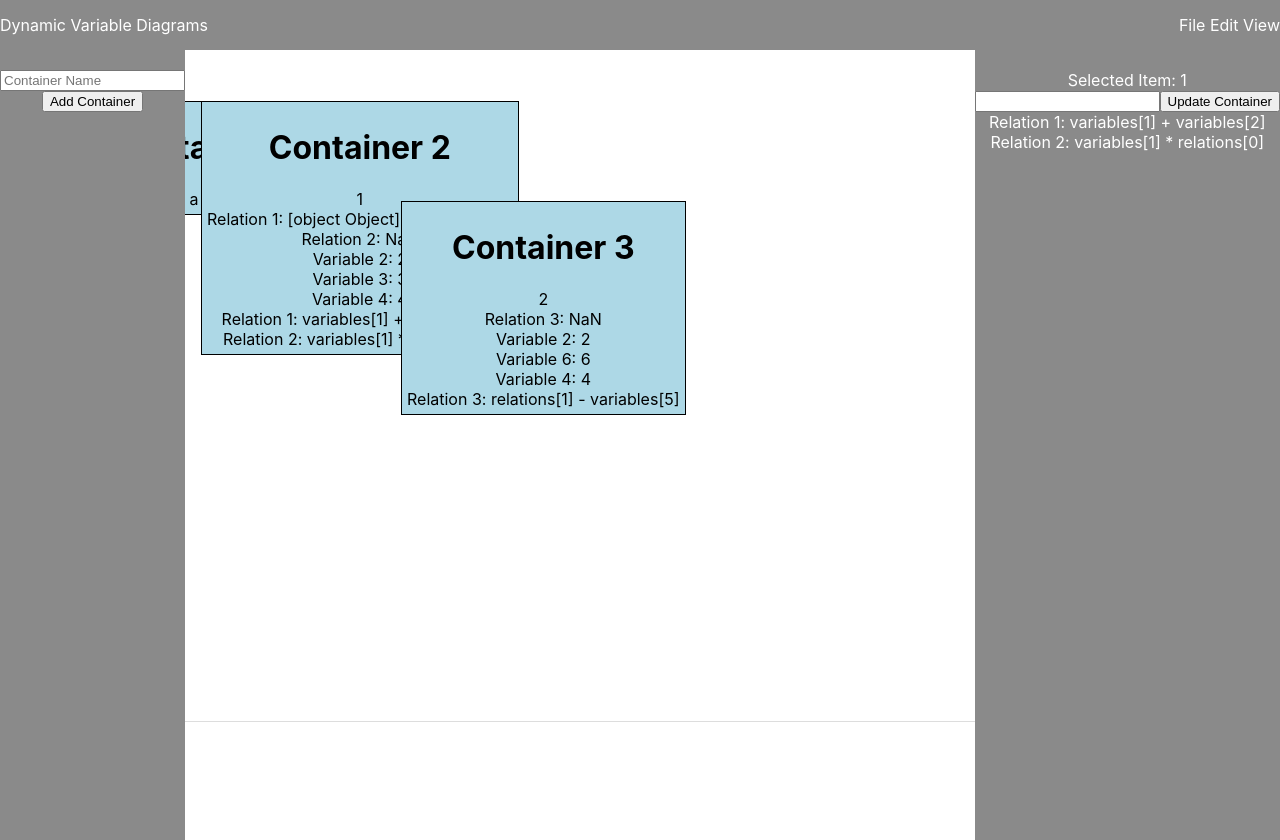
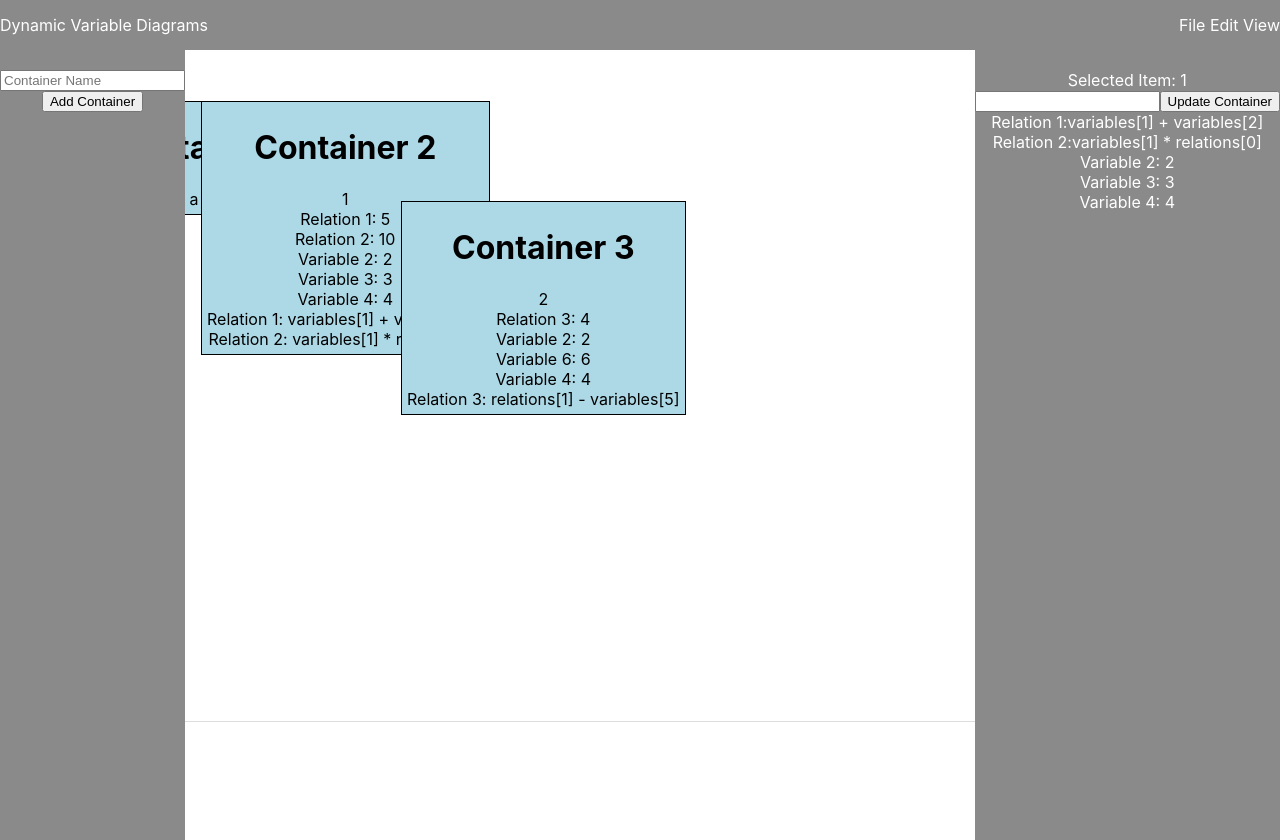
Before and after one commit to raienelliston/Dynamic-Variable-Diagrams, a React (Create React App) app in the folder dynamic-variable-diagrams/: page / in a window 1280 px wide. Both pictures are taken after a click on the element 345 px from the left and 227 px from the top of the page. Built offline with nearby package versions, Linux system fonts and the light colour scheme.

Commit message:
added variable and relations showing and ability to edit relation equations

```diff
--- a/dynamic-variable-diagrams/src/components/Container.js
+++ b/dynamic-variable-diagrams/src/components/Container.js
@@ -26,9 +26,6 @@ const ContainerContainer = styled.div`
 
 const Container = ({ id, name, text, x, y }) => {
   const dispatch = useDispatch();
-  const selected = useSelector((state) => state.diagram.selectedItem);
-
-  const container = useSelector((state) => state.diagram.containers[id]);
 
   const [ { isDragging } , drag] = useDrag({
     type: ItemTypes.CONTAINER,
@@ -44,9 +41,9 @@ const Container = ({ id, name, text, x, y }) => {
 
   const Relations = () => {
     const relations = useSelector((state) => state.diagram.relations);
-    const variables = useSelector((state) => state.diagram.variables);
     const container = useSelector((state) => state.diagram.containers[id]);
     console.log(JSON.stringify(container));
+
     const containerRelations = container.relations.map((relationId) => {
       const relation = relations[relationId];
       const value = relation.value;
@@ -84,9 +81,10 @@ const Container = ({ id, name, text, x, y }) => {
   };
 
   const RelationFormulas = () => {
+
     const relations = useSelector((state) => state.diagram.relations);
-    const variables = useSelector((state) => state.diagram.variables);
     const container = useSelector((state) => state.diagram.containers[id]);
+
     console.log(JSON.stringify(container));
     const containerRelations = container.relations.map((relationId) => {
       const relation = relations[relationId];
--- a/dynamic-variable-diagrams/src/components/Overlay.js
+++ b/dynamic-variable-diagrams/src/components/Overlay.js
@@ -1,7 +1,7 @@
 import React, { useState }from "react";
 import styled from "styled-components";
 import { useDispatch } from "react-redux";
-import { addContainer, updateContainer } from "../store/actions";
+import { addContainer, updateContainer, updateRelation } from "../store/actions";
 import { useSelector } from "react-redux";
 
 const OverlayContainer = styled.div`
@@ -73,7 +73,8 @@ const Overlay = () => {
     const selected = useSelector((state) => state.diagram.selected);
     var newName = '';
     const handleAddContainer = () => {
-        const newContainer = { id: containers.length + 1, name: newName , x:200, y:200 };
+        const newContainer = { id: containers.length + 1, name: newName, text:"" , x:200, y:200, variables: [], relations: []};
+        console.log(newContainer);
         dispatch(addContainer(newContainer));
       };
 
@@ -101,18 +102,62 @@ const Overlay = () => {
             const relations = useSelector((state) => state.diagram.relations);
             const variables = useSelector((state) => state.diagram.variables);
             const container = useSelector((state) => state.diagram.containers[selected]);
+            const [editing, setEditing] = useState(null);
+            const [newFormula, setNewFormula] = useState('');
 
             if (!container) {
               return null;
             }
 
+            const handleEdit = (relationId, formula) => {
+                setEditing(relationId);
+                setNewFormula(formula);
+            };
+
+            const handleFormulaChange = (event) => {
+                setNewFormula(event.target.value);
+            };
+
+            const handleSave = (relationId) => {
+                dispacth(updateRelation({ ...relations[relationId], formula: newFormula }));
+                setEditing(null);
+            };
+
             console.log(JSON.stringify(container));
             const containerRelations = container.relations.map((relationId) => {
               const relation = relations[relationId];
-              const value = relation.formula;
+              var value = relation.formula;
+
+              for (const [key, variable] of Object.entries(variables)) {
+                const regex = new RegExp(`variables\\[${key}\\]`, 'g');
+                value = value.replace(regex, variable.name);
+              }
+
+              for (const [key, relation] of Object.entries(relations)) {
+                const regex = new RegExp(`relations\\[${key}\\]`, 'g');
+                value = value.replace(regex, relation.name);
+              }
+
               return (
                 <div key={relationId}>
-                  {relation.name}: {value}
+          {editing === relationId ? (
+            <div>
+              {relation.name}:
+              <input
+                type="text"
+                value={newFormula}
+                onChange={handleFormulaChange}
+              />
+              <button onClick={() => handleSave(relationId)}>Save</button>
+            </div>
+          ) : (
+            <div>
+                {relation.name}:
+              <span onClick={() => handleEdit(relationId, relation.formula)}>
+                {relation.formula}
+              </span>
+            </div>
+            )}
                 </div>
               );
             });
@@ -124,6 +169,27 @@ const Overlay = () => {
             );
           }
 
+        const Variables = () => {
+            const variables = useSelector((state) => state.diagram.variables);
+            const container = useSelector((state) => state.diagram.containers[selected]);
+            if (!container) {
+              return null;
+            }
+            const containerVariables = container.variables.map((variableId) => {
+              const variable = variables[variableId];
+              return (
+                <div key={variableId}>
+                  {variable.name}: {variable.value}
+                </div>
+              );
+            });
+
+            return (
+              <div>
+                {containerVariables}
+              </div>
+            );
+          }
 
         return (
             <div>
@@ -135,6 +201,7 @@ const Overlay = () => {
                     />
                     <button onClick={handleUpdateContainer}>Update Container</button>
                     <RelationFormulas />
+                    <Variables />
                 </div>
             </div>
         );
--- /dev/null
+++ b/dynamic-variable-diagrams/src/store/formulaEvaluation.js
@@ -0,0 +1,23 @@
+const evaluateCustomFormula = (formula, variables, relations) => {
+    let evaluatedFormula = formula;
+
+    Object.keys(variables).forEach((key) => {
+      const regex = new RegExp(`variables\\[${key}\\]`, 'g');
+      evaluatedFormula = evaluatedFormula.replace(regex, variables[key].value);
+    });
+
+    Object.keys(relations).forEach((key) => {
+      const regex = new RegExp(`relations\\[${key}\\]`, 'g');
+      evaluatedFormula = evaluatedFormula.replace(regex, relations[key].value);
+    });
+
+    try {
+      const result = eval(evaluatedFormula);
+      return result;
+    } catch (error) {
+      console.error("Error evaluating formula: ", formula, error);
+      return null;
+    }
+  };
+
+export default evaluateCustomFormula;
--- a/dynamic-variable-diagrams/src/store/middleware.js
+++ b/dynamic-variable-diagrams/src/store/middleware.js
@@ -14,12 +14,6 @@ export const stateChangeMiddleware = (store) => (next) => (action) => {
   const newState = store.getState();
   console.log('New state:', newState);
 
-  // if (action.type === 'UPDATE_VARIABLE' || action.type === 'UPDATE_RELATION' || action.type === 'DELETE_VARIABLE' || action.type === 'DELETE_RELATION' || action.type === 'ADD_VARIABLE' || action.type === 'ADD_RELATION' ) {
-
-    // store.dispatch({ type: 'EVALUATE_RELATIONS' })
-
-  // }
-
   if (action.type !== 'EVALUATE_RELATIONS' && action.type !== 'EVALUATE_ALL_RELATIONS') {
     store.dispatch({ type: 'EVALUATE_ALL_RELATIONS' })
   }
--- a/dynamic-variable-diagrams/src/store/reducers.js
+++ b/dynamic-variable-diagrams/src/store/reducers.js
@@ -1,5 +1,6 @@
 // src/store/reducers.js
 import { ADD_CONTAINER, UPDATE_CONTAINER, DELETE_CONTAINER, ADD_RELATION, UPDATE_RELATION, DELETE_RELATION, ADD_VARIABLE, UPDATE_VARIABLE, DELETE_VARIABLE, ADD_NODE_TO_CONTAINER, DELETE_NODE_FROM_CONTAINER, SELECT_ITEM, EVALUATE_RELATIONS, EVALUATE_ALL_RELATIONS } from './actions';
+import evaluateFormula from './formulaEvaluation';
 
 function checkSavedDiagram() {
   if (localStorage.getItem('diagram')) {
@@ -39,16 +40,6 @@ function checkSavedDiagram() {
 
 const initialState = checkSavedDiagram();
 
-const evaluateFormula = (formula, variables, relations) => {
-  try {
-    const func = new Function('variables', 'relations', `return ${formula};`);
-    return func(variables, relations);
-  } catch (error) {
-    console.error("Error evaluating formula: ", formula, error);
-    return null;
-  }
-};
-
 const evaluateRelation = (relation, variables, relations) => {
   return ( {
     id: relation.id,
@@ -63,6 +54,10 @@ const evaluateAllRelations = (relations, variables) => {
 
   for (const [id, relation] of Object.entries(relations)) {
     updatedRelations[id] = evaluateRelation(relation, variables, relations);
+  }
+
+  if (JSON.stringify(updatedRelations) !== JSON.stringify(relations)) {
+    return evaluateAllRelations(updatedRelations, variables);
   }
 
   return updatedRelations;
@@ -94,13 +89,14 @@ const diagramReducer = (state = initialState, action) => {
         ...state,
         relations: [...state.relations, action.payload],
       };
-    case UPDATE_RELATION:
-      return {
-        ...state,
-        relations: state.relations.map(relation =>
-          relation.id === action.payload.id ? action.payload : relation
-        ),
-      };
+      case 'UPDATE_RELATION':
+        return {
+          ...state,
+          relations: {
+            ...state.relations,
+            [action.payload.id]: action.payload,
+          },
+        };
     case DELETE_RELATION:
       return {
         ...state,
```
